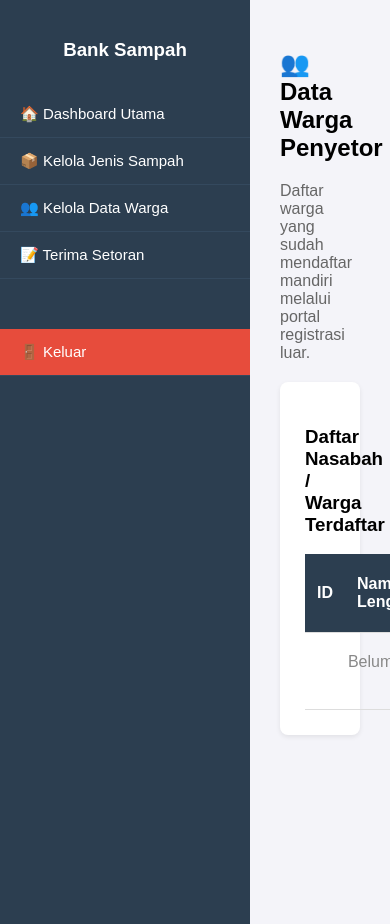
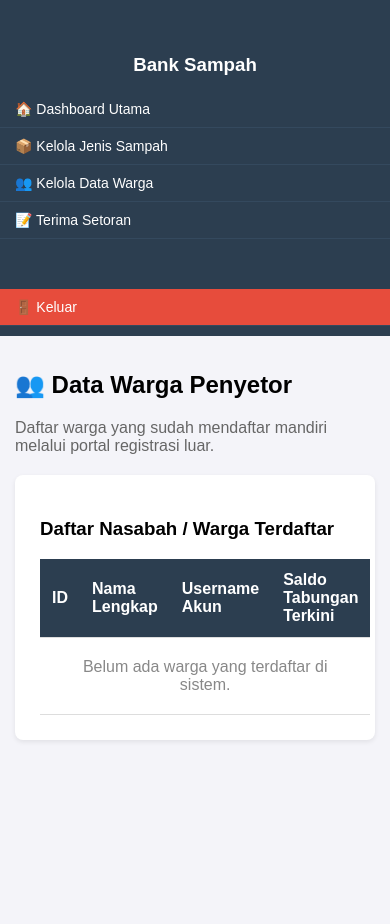
Before and after one commit to Aliansyah20/Bank-Sampah-Web, a Flask app: template app/templates/dashboard/kelola_warga.html in a window 390 px wide; the page is wider, and only the part inside the window is pictured. Run offline with Flask 3, Linux system fonts and the light colour scheme; the template is opened without the code that fills it, so the values that code supplies are empty.

Commit message:
Update base_sekben.html

```diff
--- a/app/templates/dashboard/base_sekben.html
+++ b/app/templates/dashboard/base_sekben.html
@@ -14,6 +14,30 @@
         .alert { padding: 10px 15px; border-radius: 6px; margin-bottom: 20px; font-weight: bold; }
         .alert-success { background: #d4edda; color: #155724; }
         .alert-danger { background: #f8d7da; color: #721c24; }
+
+        /* Aturan khusus tampilan layar HP */
+        @media (max-width: 768px) {
+            .sidebar {
+                width: 100% !important;
+                height: auto !important;
+                position: relative !important;
+                padding-bottom: 10px;
+            }
+            .sidebar h3 {
+                margin-bottom: 15px !important;
+                padding-top: 15px;
+            }
+            .sidebar a {
+                display: block;
+                padding: 10px 15px !important;
+                border-bottom: 1px solid #34495e;
+                font-size: 14px;
+            }
+            .content {
+                margin-left: 0 !important; /* Hilangkan geseran 250px agar pas di layar HP */
+                padding: 15px !important;
+            }
+        }
     </style>
     {% block extra_css %}{% endblock %}
 </head>
```
